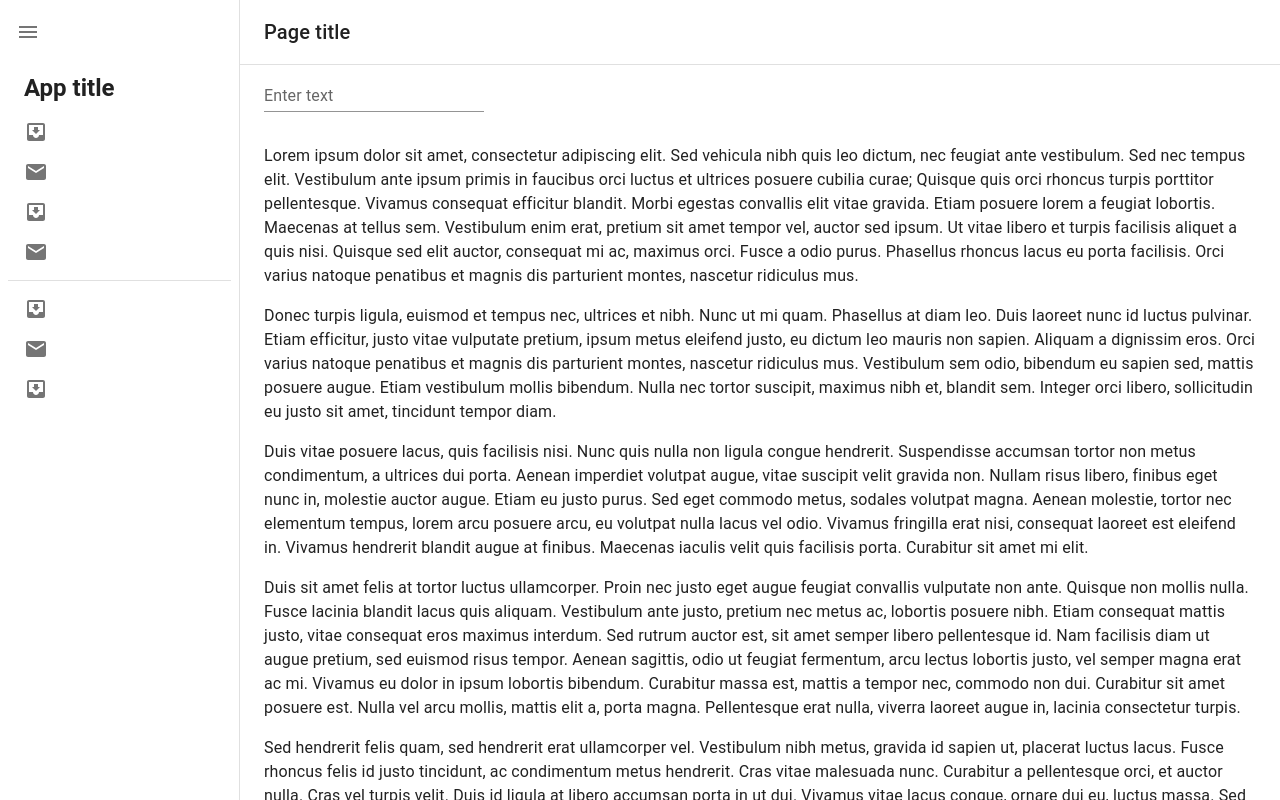
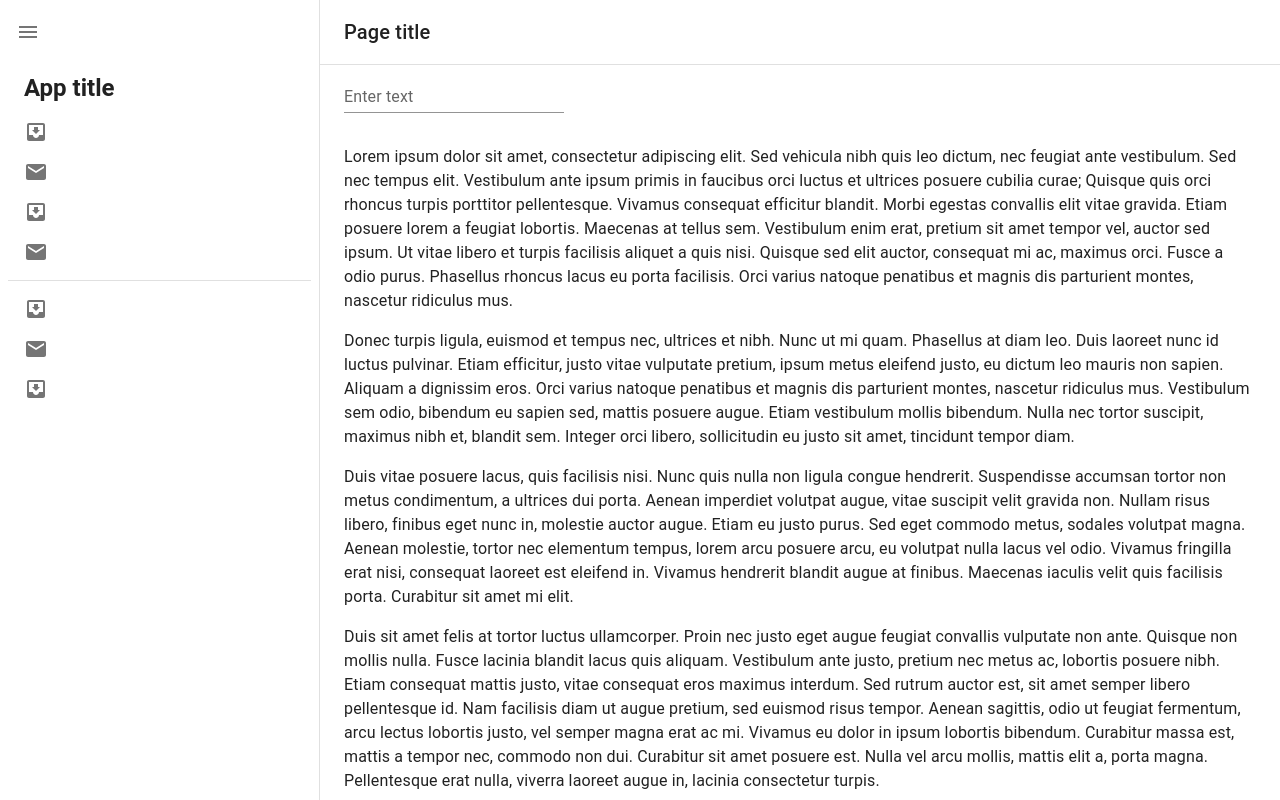
Before and after one commit to cherewaty/mui-ipad-layouts, a React (Create React App) app: page / in a window 1280 px wide. Built offline with nearby package versions, Linux system fonts and the light colour scheme.

Commit message:
Simplify layout

```diff
--- a/src/Dashboard/Dashboard.js
+++ b/src/Dashboard/Dashboard.js
@@ -17,32 +17,37 @@ import Typography from "@mui/material/Typography";
 import TextField from "@mui/material/TextField";
 import Container from "@mui/material/Container";
 
-const drawerWidth = 240;
-const miniDrawerWidth = 60;
+const XSMALL_DRAWER_WIDTH = 240;
+const SMALL_UP_DRAWER_WIDTH_COLLAPSED = 56;
+const SMALL_UP_DRAWER_WIDTH_OPEN = 320;
 
-const AppBar = styled(MuiAppBar, {
-  shouldForwardProp: (prop) => prop !== "open",
-})(({ theme, open }) => ({
-  zIndex: theme.zIndex.drawer + 1,
-  [theme.breakpoints.up("sm")]: {
-    marginLeft: `${miniDrawerWidth}px`,
-    width: `calc(100% - ${miniDrawerWidth}px)`,
-    transition: theme.transitions.create(["width", "margin"], {
-      easing: theme.transitions.easing.sharp,
-      duration: theme.transitions.duration.leavingScreen,
-    }),
-  },
-  ...(open && {
-    [theme.breakpoints.up("sm")]: {
-      marginLeft: `${drawerWidth}px`,
-      width: `calc(100% - ${drawerWidth}px)`,
-    },
-    transition: theme.transitions.create(["width", "margin"], {
-      easing: theme.transitions.easing.sharp,
-      duration: theme.transitions.duration.enteringScreen,
-    }),
-  }),
-}));
+// const AppBar = styled(MuiAppBar, {
+//   shouldForwardProp: (prop) => prop !== "open",
+// })(({ theme, open }) => ({
+//   zIndex: theme.zIndex.drawer + 1,
+//   [theme.breakpoints.up("sm")]: {
+//     marginLeft: `${SMALL_UP_DRAWER_WIDTH_COLLAPSED}px`,
+//     width: `calc(100% - ${SMALL_UP_DRAWER_WIDTH_COLLAPSED}px)`,
+//     transition: theme.transitions.create(["width", "margin"], {
+//       easing: theme.transitions.easing.sharp,
+//       duration: theme.transitions.duration.leavingScreen,
+//     }),
+//   },
+//   ...(open && {
+//     [theme.breakpoints.up("sm")]: {
+//       marginLeft: `${SMALL_UP_DRAWER_WIDTH_OPEN}px`,
+//       width: `calc(100% - ${SMALL_UP_DRAWER_WIDTH_OPEN}px)`,
+//     },
+//     transition: theme.transitions.create(["width", "margin"], {
+//       easing: theme.transitions.easing.sharp,
+//       duration: theme.transitions.duration.enteringScreen,
+//     }),
+//   }),
+// }));
+
+// const Main = styled(Box, {
+
+// });
 
 const SmallUpDrawer = styled(Drawer, {
   shouldForwardProp: (prop) => prop !== "open",
@@ -56,7 +61,7 @@ const SmallUpDrawer = styled(Drawer, {
       borderRightColor: theme.palette.divider,
       borderRightStyle: "solid",
       borderRightWidth: "1px",
-      width: drawerWidth,
+      width: SMALL_UP_DRAWER_WIDTH_OPEN,
     },
     whiteSpace: "nowrap",
     transition: theme.transitions.create("width", {
@@ -73,7 +78,7 @@ const SmallUpDrawer = styled(Drawer, {
         borderRightColor: theme.palette.divider,
         borderRightStyle: "solid",
         borderRightWidth: "1px",
-        width: miniDrawerWidth,
+        width: SMALL_UP_DRAWER_WIDTH_COLLAPSED,
       },
     }),
   },
@@ -151,38 +156,13 @@ function DashboardContent(props) {
         right: 0,
       }}
     >
-      <AppBar
-        position="fixed"
-        open={smallUpDrawerOpen}
-        elevation={0}
-        sx={{
-          backgroundColor: "background.default",
-          borderBottomColor: "divider",
-          borderBottomStyle: "solid",
-          borderBottomWidth: "1px",
-          color: "text.primary",
-        }}
-      >
-        <Toolbar>
-          <IconButton
-            color="inherit"
-            aria-label="open drawer"
-            edge="start"
-            onClick={toggleXSmallDrawer}
-            sx={{ mr: 2, display: { sm: "none" } }}
-          >
-            <MenuIcon />
-          </IconButton>
-          <Typography variant="h6" noWrap component="div">
-            Page title
-          </Typography>
-        </Toolbar>
-      </AppBar>
       <Box
         component="nav"
         sx={{
           width: {
-            sm: smallUpDrawerOpen ? drawerWidth : miniDrawerWidth,
+            sm: smallUpDrawerOpen
+              ? SMALL_UP_DRAWER_WIDTH_OPEN
+              : SMALL_UP_DRAWER_WIDTH_COLLAPSED,
           },
           flexShrink: { sm: 0 },
         }}
@@ -200,7 +180,7 @@ function DashboardContent(props) {
             display: { xs: "block", sm: "none" },
             "& .MuiDrawer-paper": {
               boxSizing: "border-box",
-              width: drawerWidth,
+              width: XSMALL_DRAWER_WIDTH,
             },
           }}
         >
@@ -230,12 +210,37 @@ function DashboardContent(props) {
           overflow: "auto",
           width: {
             sm: smallUpDrawerOpen
-              ? `calc(100% - ${miniDrawerWidth}px)`
-              : `calc(100% - ${drawerWidth}px)`,
+              ? `calc(100% - ${SMALL_UP_DRAWER_WIDTH_COLLAPSED}px)`
+              : `calc(100% - ${SMALL_UP_DRAWER_WIDTH_OPEN}px)`,
           },
         }}
       >
-        <Toolbar />
+        <MuiAppBar
+          elevation={0}
+          position="sticky"
+          sx={{
+            backgroundColor: "background.default",
+            borderBottomColor: "divider",
+            borderBottomStyle: "solid",
+            borderBottomWidth: "1px",
+            color: "text.primary",
+          }}
+        >
+          <Toolbar>
+            <IconButton
+              color="inherit"
+              aria-label="open drawer"
+              edge="start"
+              onClick={toggleXSmallDrawer}
+              sx={{ mr: 2, display: { sm: "none" } }}
+            >
+              <MenuIcon />
+            </IconButton>
+            <Typography variant="h6" noWrap component="div">
+              Page title
+            </Typography>
+          </Toolbar>
+        </MuiAppBar>
         <Container>
           <Box component="div" sx={{ marginBottom: 4 }}>
             <TextField label="Enter text" variant="standard" />
```
